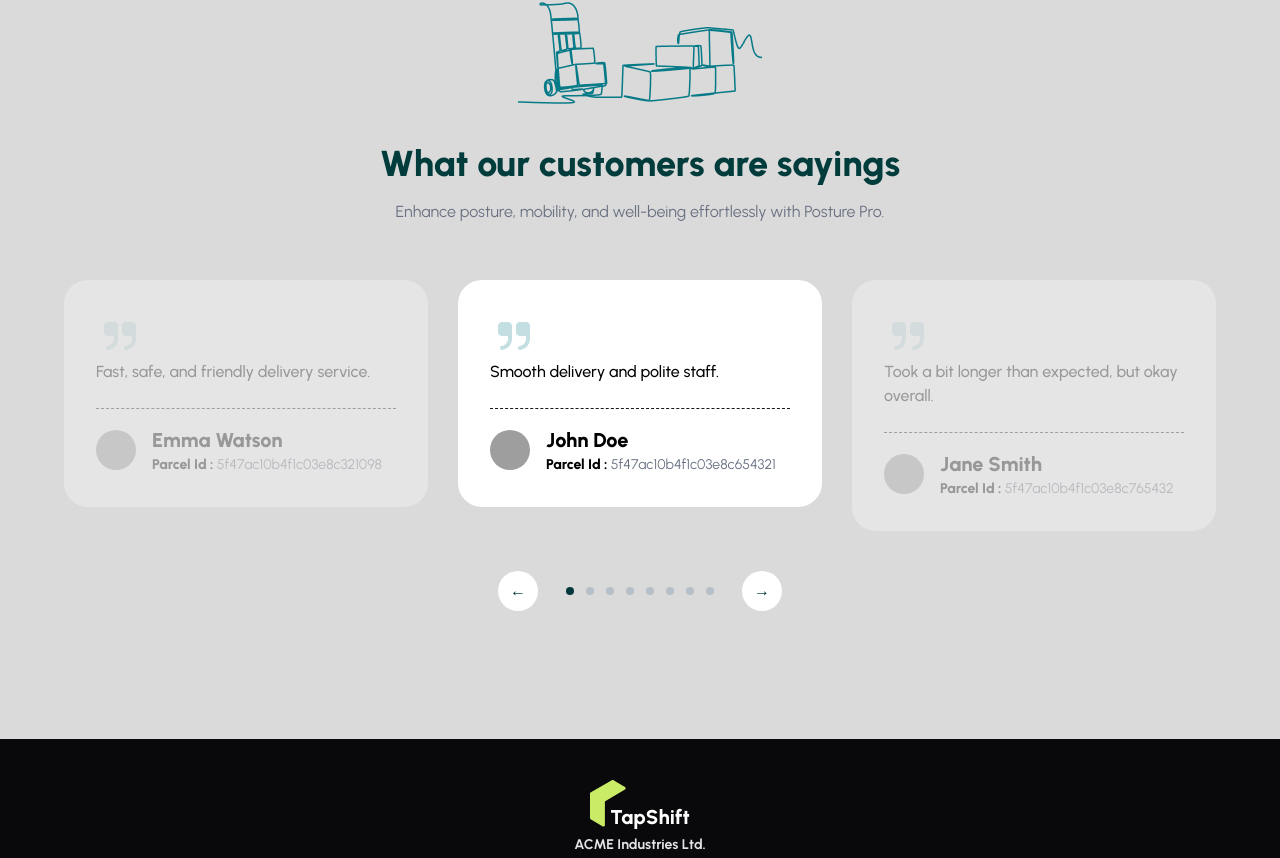
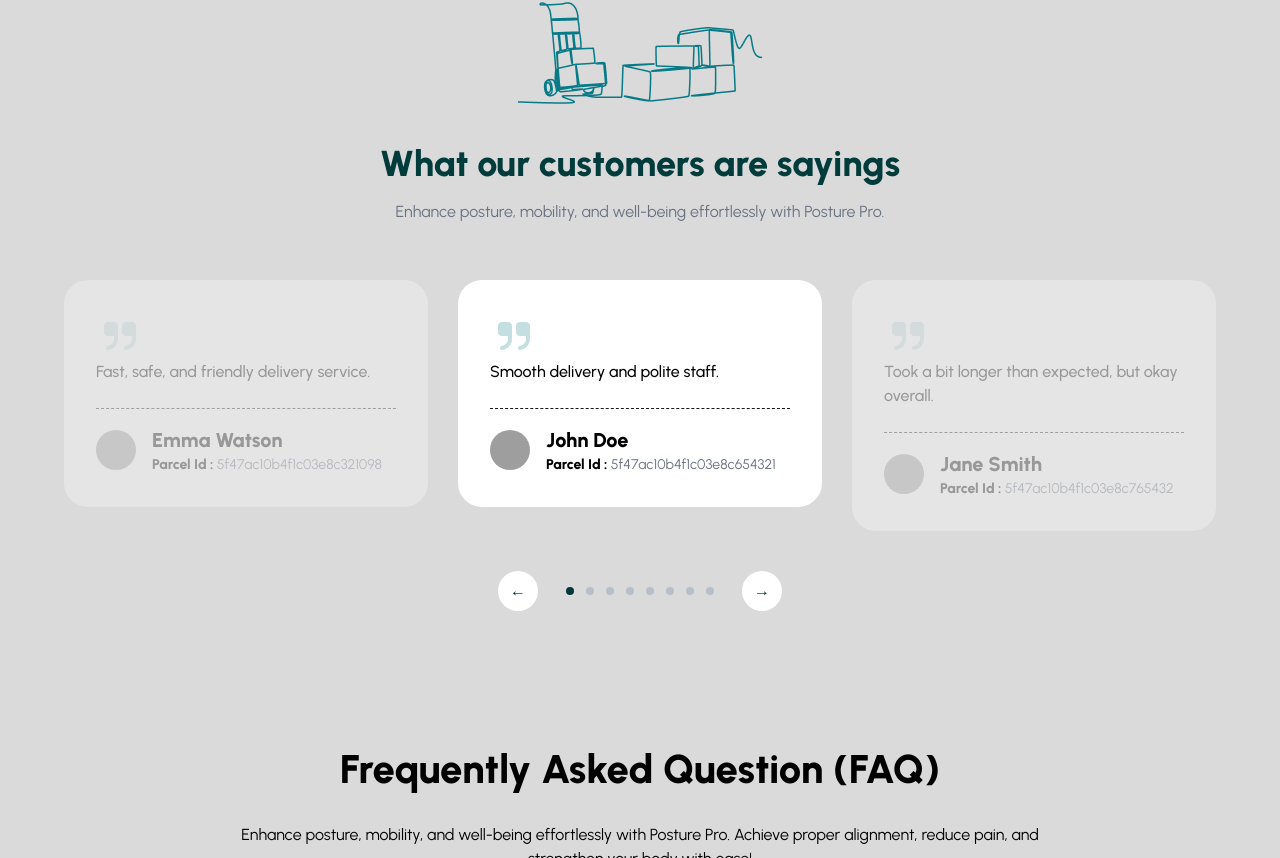
Before and after one commit to xovar/TapShift-frontend, a React app: page / in a window 1280 px wide. Shown: the part 3680-4538 px from the top of the page. Built offline with nearby package versions, Linux system fonts and the light colour scheme; grey boxes are pictures that could not be loaded; the HTML template or start-up script is replaced by a standard one.

Commit message:
add faq section

```diff
--- /dev/null
+++ b/src/data/faq.data.js
@@ -0,0 +1,24 @@
+
+
+export const faqData = [
+    {
+        title: "How does this posture corrector work?",
+        desc: "A posture corrector works by providing support and gentle alignment to your shoulders, back, and spine, encouraging you to maintain proper posture throughout the day. Here’s how it typically functions: A posture corrector works by providing support and gentle alignment to your shoulders.",
+    },
+    {
+        title: "Is it suitable for all ages and body types?",
+        desc: "A posture corrector works by providing support and gentle alignment to your shoulders, back, and spine, encouraging you to maintain proper posture throughout the day. Here’s how it typically functions: A posture corrector works by providing support and gentle alignment to your shoulders.",
+    },
+    {
+        title: "Does it really help with back pain and posture improvement?",
+        desc: "A posture corrector works by providing support and gentle alignment to your shoulders, back, and spine, encouraging you to maintain proper posture throughout the day. Here’s how it typically functions: A posture corrector works by providing support and gentle alignment to your shoulders.",
+    },
+    {
+        title: "Does it have smart features like vibration alerts?",
+        desc: "A posture corrector works by providing support and gentle alignment to your shoulders, back, and spine, encouraging you to maintain proper posture throughout the day. Here’s how it typically functions: A posture corrector works by providing support and gentle alignment to your shoulders.",
+    },
+    {
+        title: "How will I be notified when the product is back in stock?",
+        desc: "A posture corrector works by providing support and gentle alignment to your shoulders, back, and spine, encouraging you to maintain proper posture throughout the day. Here’s how it typically functions: A posture corrector works by providing support and gentle alignment to your shoulders.",
+    }
+]
--- a/src/pages/Home/Home/Home.jsx
+++ b/src/pages/Home/Home/Home.jsx
@@ -6,6 +6,7 @@ import Collab from '../collab/Collab';
 import BenefitsSection from '../benefitsSection/benefitsSection';
 import Merchant from '../../merchant/Merchant';
 import TestimonialCarousel from '../review/Review';
+import FaqSection from '../faq/FaqSection';
 
 function Home() {
   return (
@@ -17,6 +18,7 @@ function Home() {
       <BenefitsSection/>
       <Merchant/>
       <TestimonialCarousel/>
+      <FaqSection/>
     </div>
   );
 }
--- /dev/null
+++ b/src/pages/Home/faq/FaqSection.jsx
@@ -0,0 +1,36 @@
+import React from "react";
+import { faqData } from "../../../data/faq.data";
+
+function FaqSection() {
+  return (
+    <div className="mb-25">
+      <div className="flex flex-col items-center gap-6">
+        <h1 className="text-black font-extrabold text-[40px]">
+          Frequently Asked Question (FAQ)
+        </h1>
+        <p className="text-[16px] text-black w-208 text-center">
+          Enhance posture, mobility, and well-being effortlessly with Posture
+          Pro. Achieve proper alignment, reduce pain, and strengthen your body
+          with ease!
+        </p>
+      </div>
+      <div className="mt-10">
+        {faqData.map((item, index) => {
+          return (
+            <div key={index} className="collapse collapse-arrow bg-white mb-4">
+              <input type="radio" name="my-accordion-2" defaultChecked />
+              <div className="collapse-title text-black font-semibold">
+                {item.title}
+              </div>
+              <div className="collapse-content text-black text-sm">
+                {item.desc}
+              </div>
+            </div>
+          );
+        })}
+      </div>
+    </div>
+  );
+}
+
+export default FaqSection;
```
